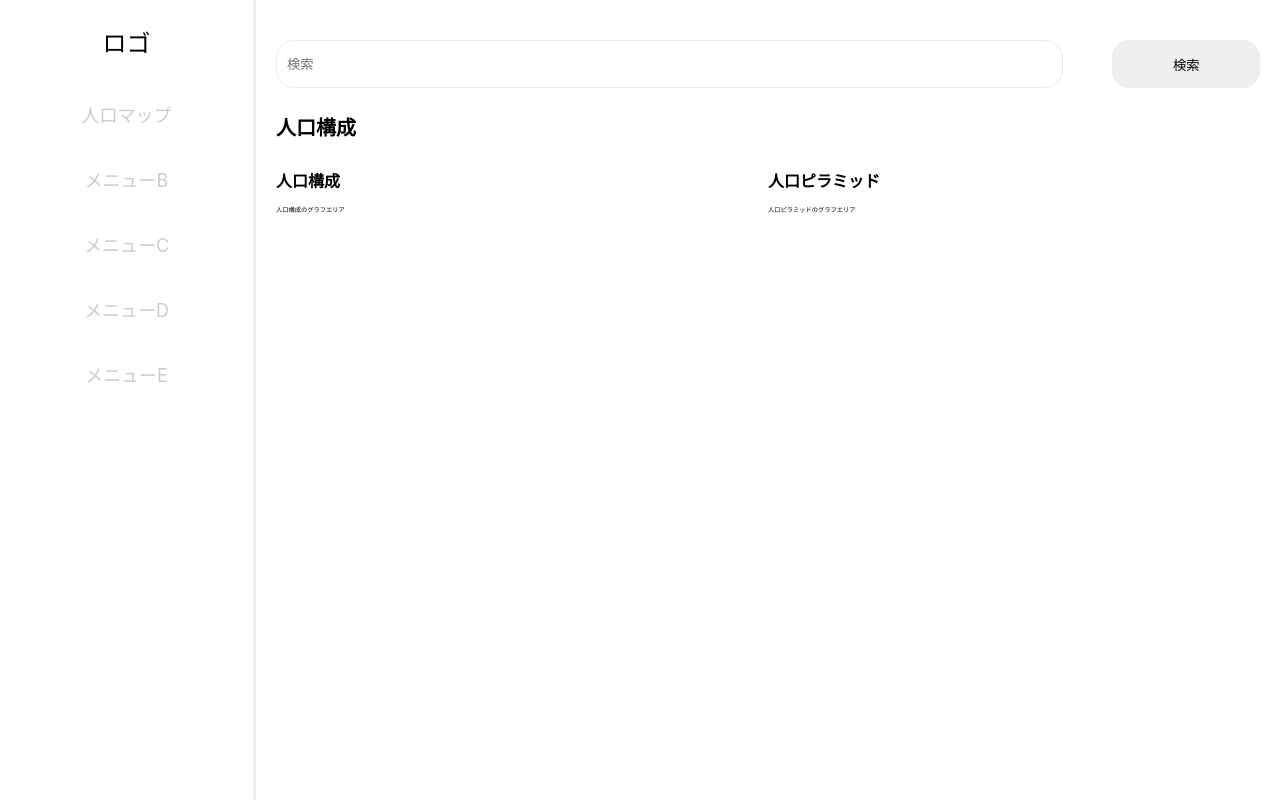
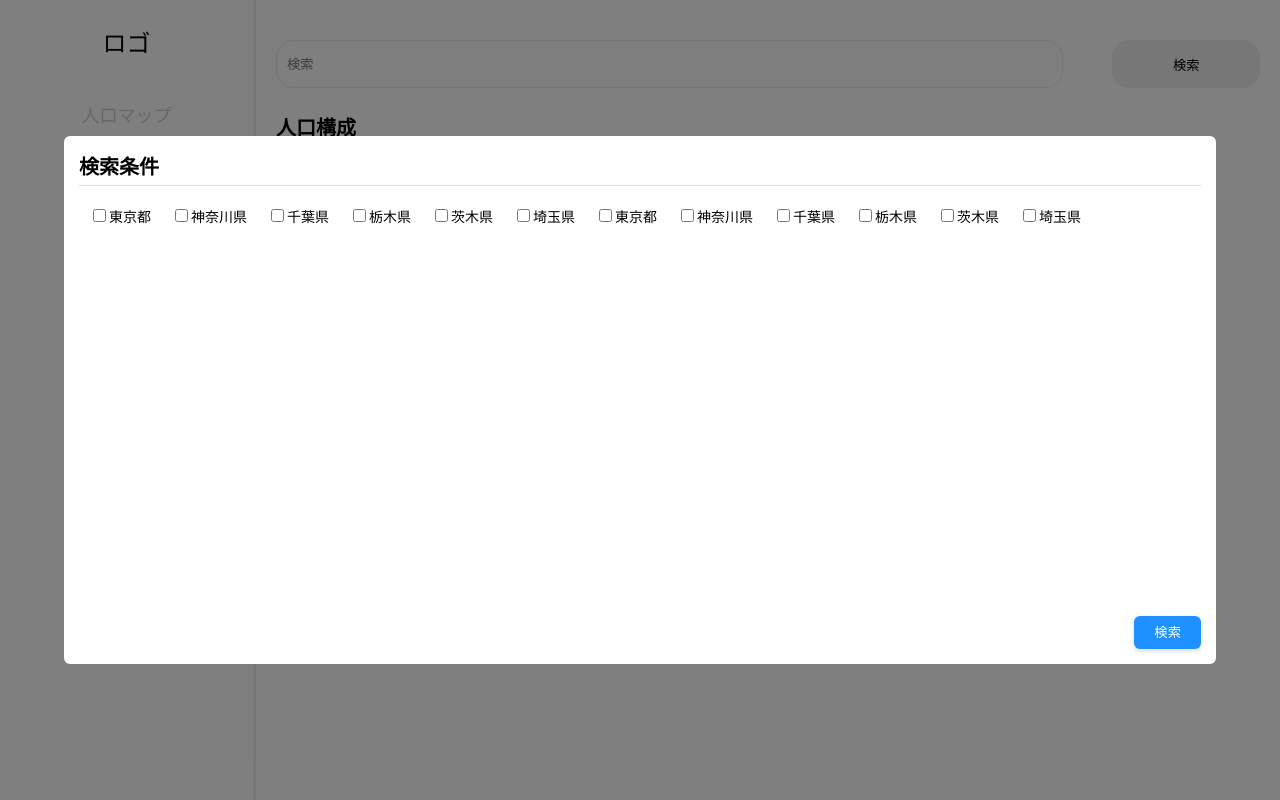
Before and after one commit to hiroshimuto9/nextjs-sample-app, a Next.js app: page /population in a window 1280 px wide. Built offline with nearby package versions, Linux system fonts and the light colour scheme.

Commit message:
feat: 親コンポーネントから検索モーダルコンポーネントを呼び出す処理を実装

```diff
--- a/src/components/population/Population.tsx
+++ b/src/components/population/Population.tsx
@@ -1,6 +1,7 @@
 import type { NextPage } from "next";
 import style from "./Population.module.css";
 import { Layout } from "@/components/layouts/Layout";
+import PopulationSearchModal from "@/components/population/PopulationSearchModal";
 
 const PopulationPage: NextPage = () => {
   return (
@@ -41,6 +42,8 @@ const PopulationPage: NextPage = () => {
             </div>
           </div>
         </div>
+        {/* TODO マークアップ段階は固定値とし、別途開閉処理を実装 */}
+        <PopulationSearchModal isOpen={true} />
       </Layout>
     </div>
   );
```
